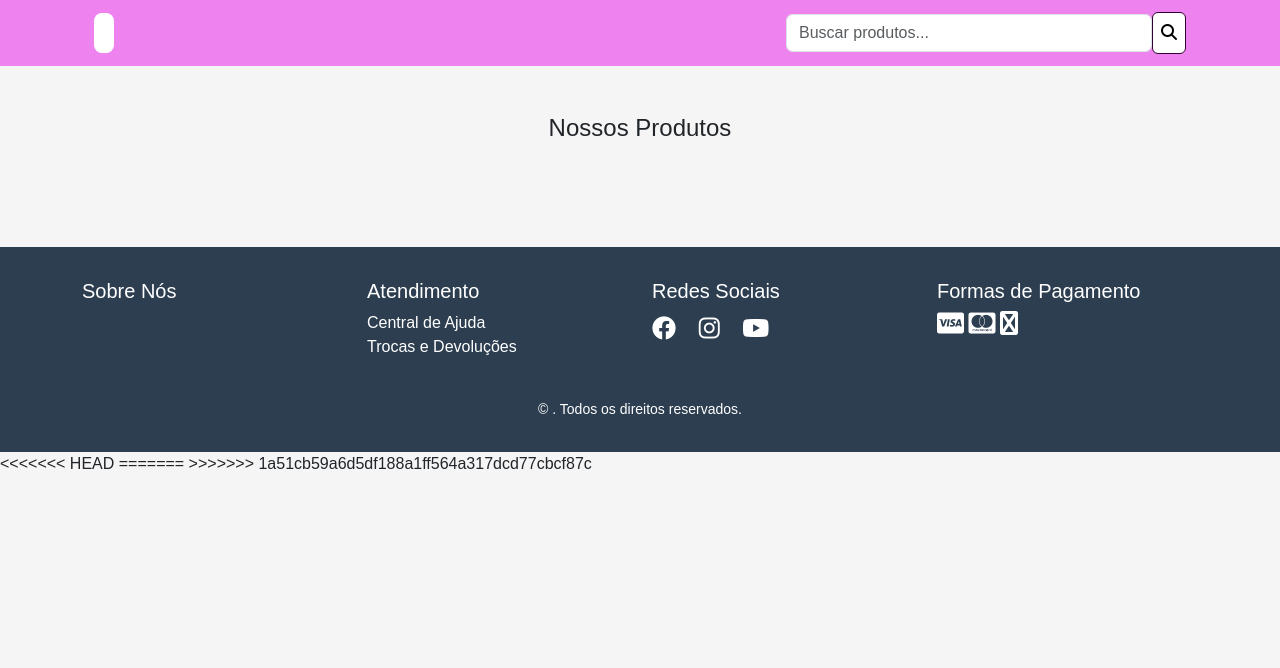
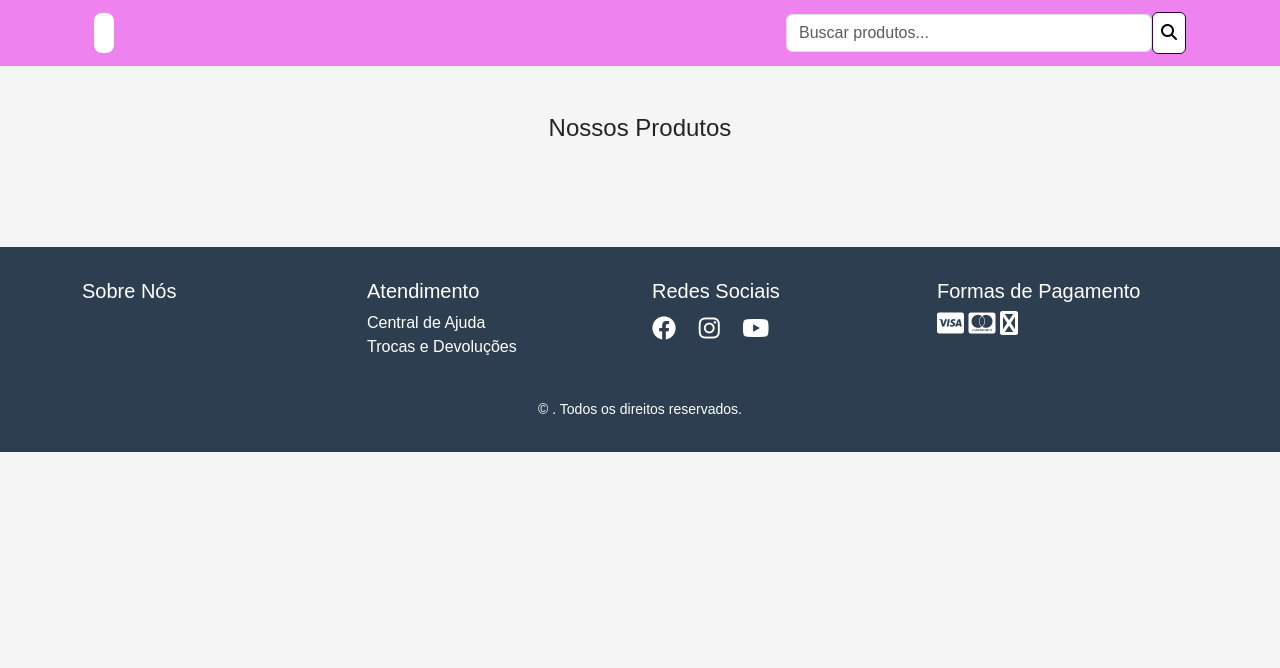
Before and after one commit to cecconitalia/maiessencias, a Flask app: template templates/catalogo.html in a window 1280 px wide. Shown: the top 668 px of the page. Run offline with Flask 3, Linux system fonts and the light colour scheme; the template is opened without the code that fills it, so the values that code supplies are empty; parts of the project's set-up code (start-up, migrations or seed data) failed here and were passed over.

Commit message:
Update catalogo.html

```diff
--- a/templates/catalogo.html
+++ b/templates/catalogo.html
@@ -278,8 +278,4 @@
         document.body.style.paddingRight = '0';
     });
 </script>
-<<<<<<< HEAD
 </html>
-=======
-</html>
->>>>>>> 1a51cb59a6d5df188a1ff564a317dcd77cbcf87c
```
